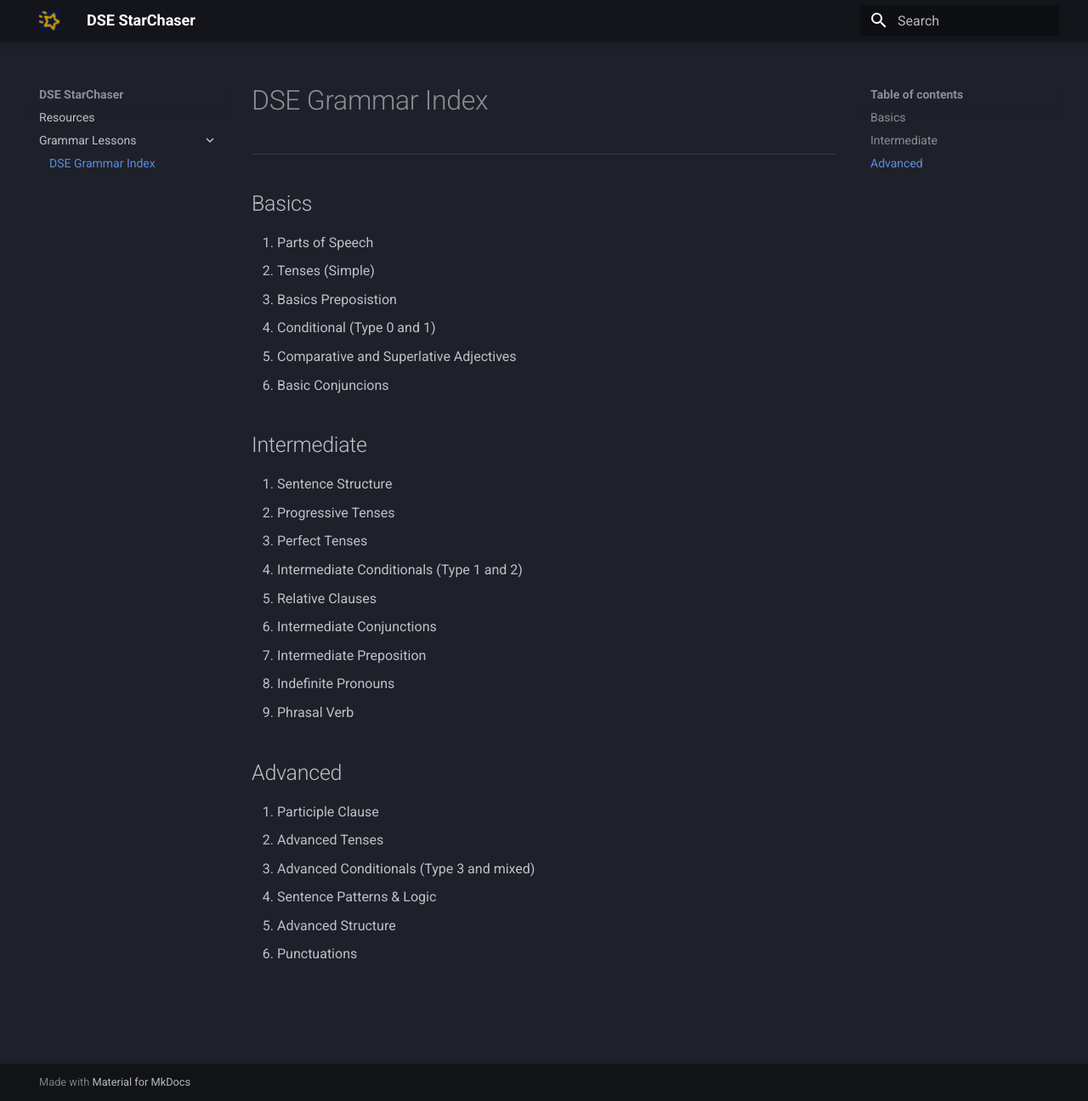
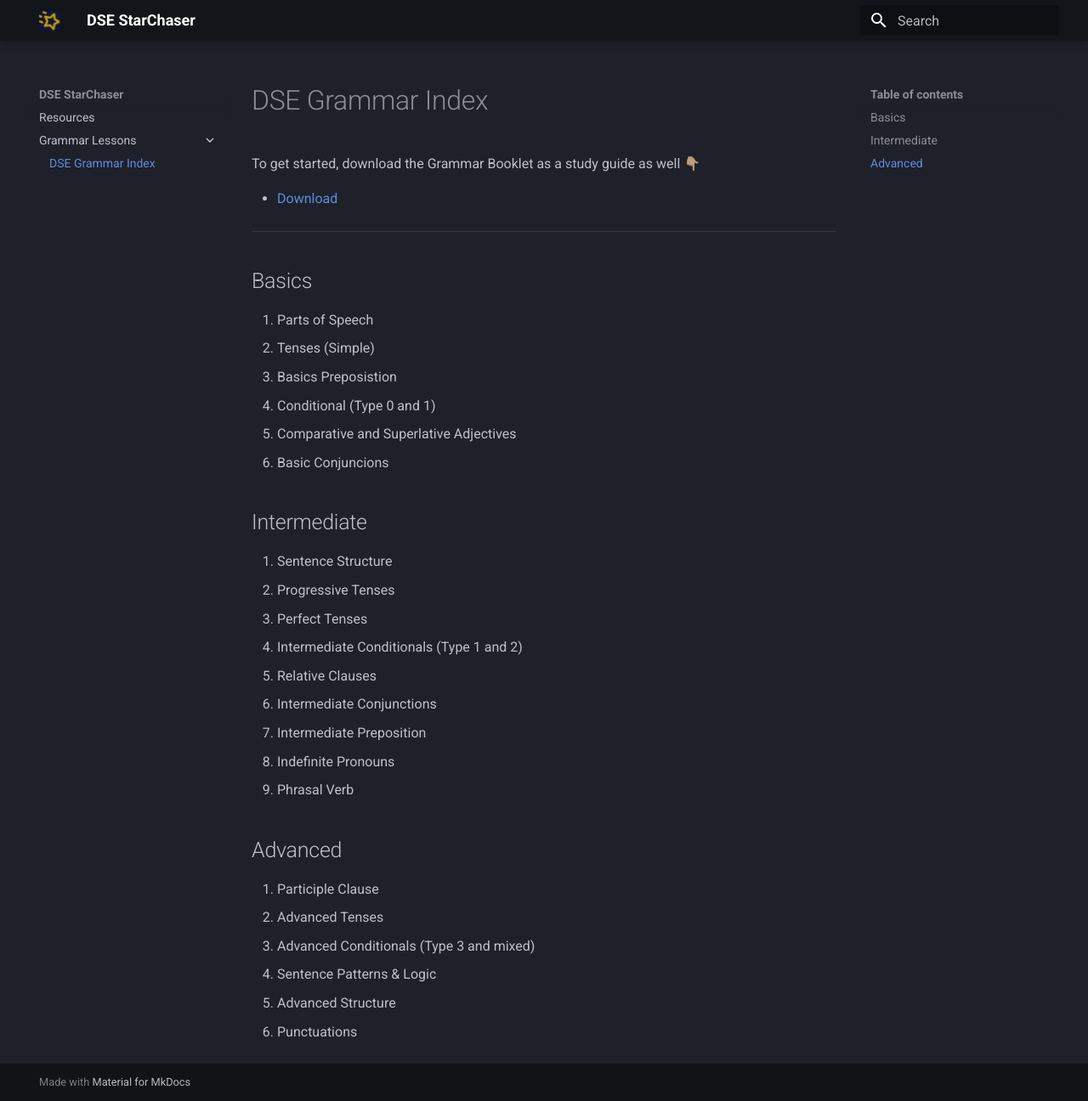
Before and after one commit to louiskwt/starchaser-portal, an MkDocs documentation site: the page built from docs/grammar/index.md, in a window 1280 px wide and 1296 px high. Shown: the whole window at 85% size. Built offline with MkDocs 1.6.1 and Material for MkDocs 9.7.7, drawn with Linux system fonts in a browser that asks for light colours.

Commit message:
add download link in grammar index

```diff
--- a/docs/grammar/index.md
+++ b/docs/grammar/index.md
@@ -1,4 +1,8 @@
 # DSE Grammar Index
+
+To get started, download the Grammar Booklet as a study guide as well 👇🏼
+
+- [Download](https://res.cloudinary.com/ltdev/image/upload/v1741665871/starchaser/Grammar_Booklet_Vol_1_zfn2wd.pdf)
 
 ---
 
```
